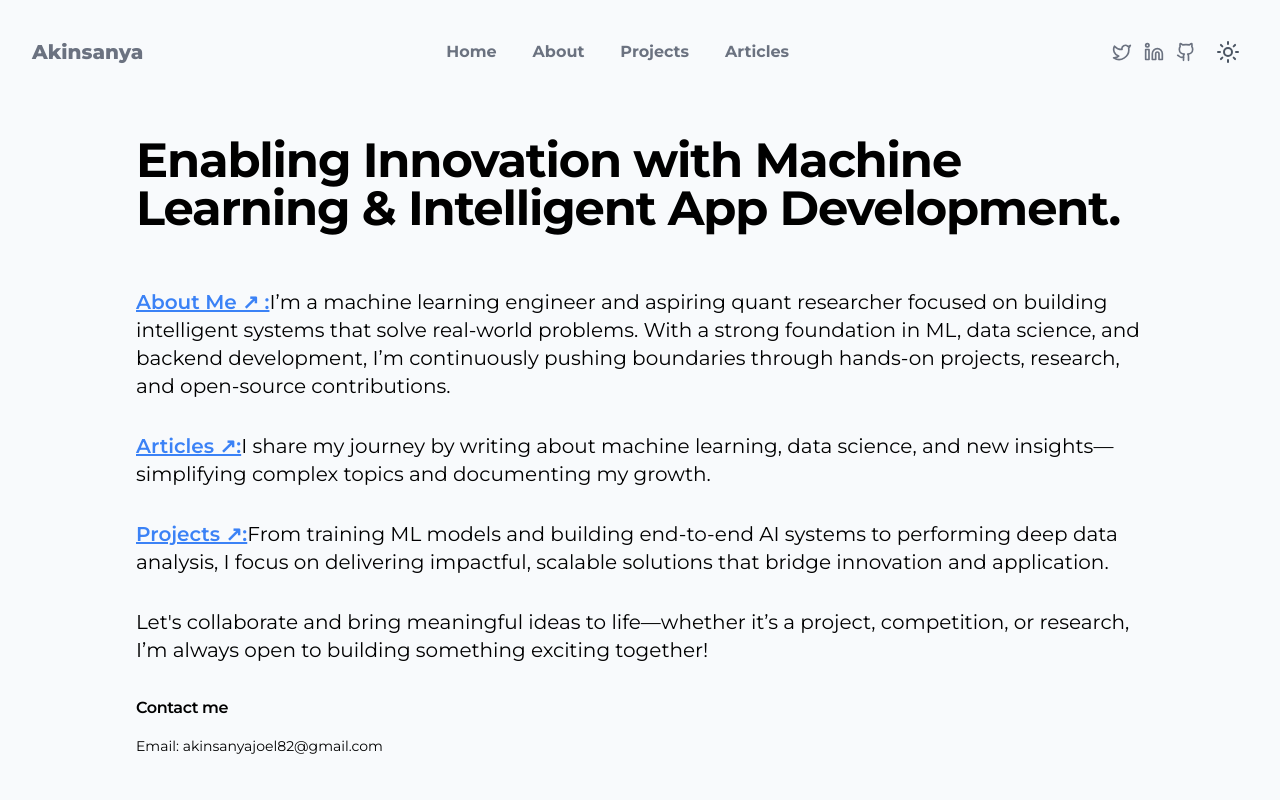
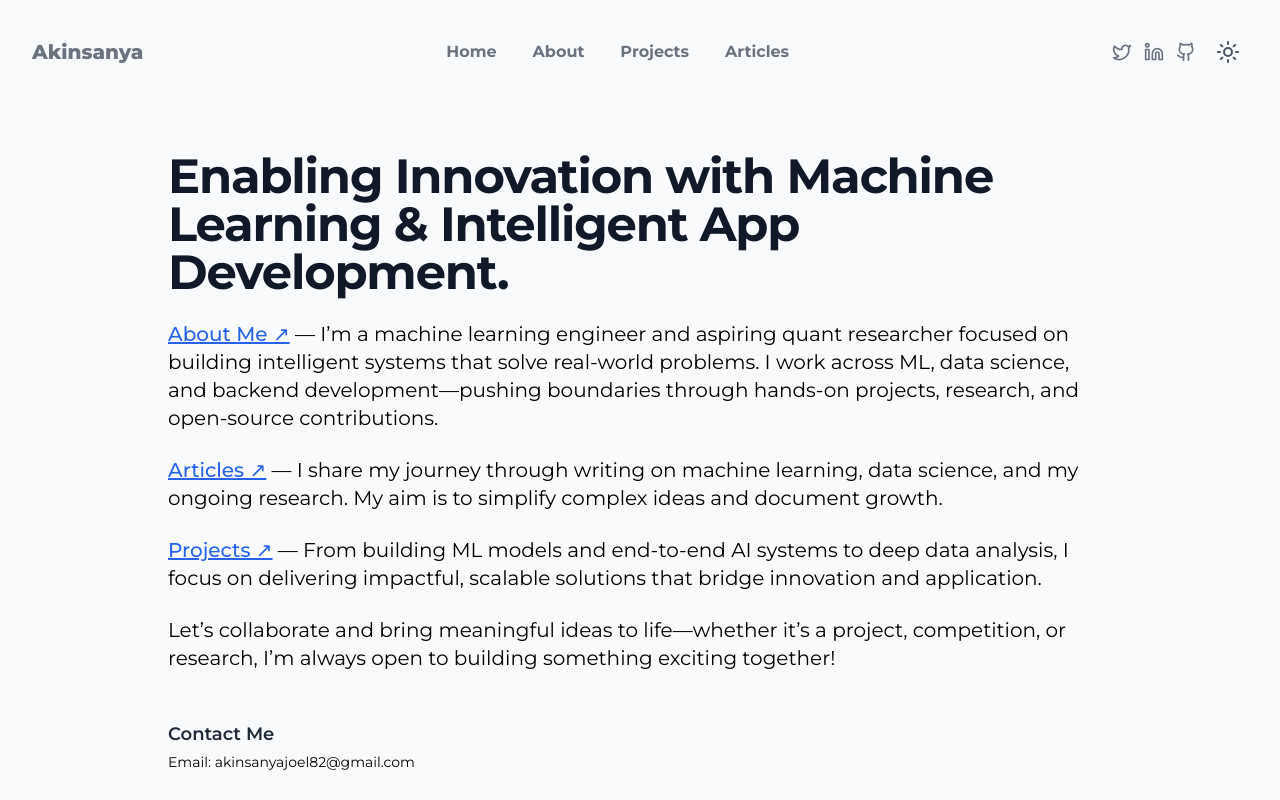
Before and after one commit to kiojoel/akinsanya, a Next.js app: page / in a window 1280 px wide. Shown: the top 800 px of the page. Built offline with nearby package versions, Linux system fonts and the light colour scheme.

Commit message:
improve design

```diff
--- a/app/auth-debug/page.tsx
+++ /dev/null
@@ -1,69 +0,0 @@
-// FILE: app/auth-debug/page.tsx
-import { getServerSession } from "next-auth/next";
-import { authOptions } from "@/lib/auth";
-
-export default async function AuthDebugPage() {
-  const session = await getServerSession(authOptions);
-  const sessionUsername = session?.user?.name || "Not Logged In";
-  const envAdminUsername = process.env.ADMIN_GITHUB_USERNAME || "Not Set";
-  const isMatch = sessionUsername === envAdminUsername;
-
-  return (
-    <main
-      style={{
-        padding: "2rem",
-        fontFamily: "monospace",
-        color: "white",
-        lineHeight: "1.8",
-      }}
-    >
-      <h1>Auth Debug Details</h1>
-      <p>This page shows the live values on the Vercel server.</p>
-
-      <div
-        style={{
-          background: "#222",
-          padding: "1rem",
-          borderRadius: "8px",
-          marginTop: "1rem",
-        }}
-      >
-        <h2>Session Username:</h2>
-        <pre style={{ color: "#7fdbff" }}>{`"${sessionUsername}"`}</pre>
-      </div>
-
-      <div
-        style={{
-          background: "#222",
-          padding: "1rem",
-          borderRadius: "8px",
-          marginTop: "1rem",
-        }}
-      >
-        <h2>Vercel Environment Variable (ADMIN_GITHUB_USERNAME):</h2>
-        <pre style={{ color: "#ffb347" }}>{`"${envAdminUsername}"`}</pre>
-      </div>
-
-      <div
-        style={{
-          background: "#222",
-          padding: "1rem",
-          borderRadius: "8px",
-          marginTop: "1rem",
-        }}
-      >
-        <h2>Do they match?</h2>
-        <pre
-          style={{ fontSize: "1.5rem", color: isMatch ? "#39ff14" : "#ff4136" }}
-        >
-          {isMatch ? "✅ YES" : "❌ NO"}
-        </pre>
-        <p>
-          {isMatch
-            ? "The names match. The /admin page should work."
-            : "The names DO NOT match. This is why the redirect is happening. Check for typos or extra spaces in the Vercel environment variable setting."}
-        </p>
-      </div>
-    </main>
-  );
-}
--- a/app/page.tsx
+++ b/app/page.tsx
@@ -1,55 +1,63 @@
 export default function Home() {
   return (
-    <div className="max-w-7xl pl-7 md:px-10 mx-auto mt-8 flex flex-col gap-4">
-      <h1
-        className=" scroll-m-20 text-4xl font-bold tracking-tight lg:text-5xl mb-4`
-        "
-      >
+    <div className="max-w-5xl mx-auto px-6 md:px-10 mt-12 flex flex-col gap-6">
+      <h1 className="text-4xl md:text-5xl font-bold leading-tight tracking-tight text-gray-900">
         Enabling Innovation with Machine Learning & Intelligent App Development.
       </h1>
-      <h4 className="scroll-m-20 text-xl font-semibold tracking-tight mb-6"></h4>
-      <p className="text-xl text-muted-foreground mb-4">
-        <a className="text-blue-500 underline font-semibold" href="/about">
-          About Me &#x2197; :
+
+      <p className="text-lg md:text-xl text-muted-foreground">
+        <a
+          href="/about"
+          className="text-blue-600 hover:text-blue-800 font-medium underline"
+        >
+          About Me ↗
         </a>
-        I’m a machine learning engineer and aspiring quant researcher focused on
-        building intelligent systems that solve real-world problems. With a
-        strong foundation in ML, data science, and backend development, I’m
-        continuously pushing boundaries through hands-on projects, research, and
-        open-source contributions.
+        &nbsp;— I’m a machine learning engineer and aspiring quant researcher
+        focused on building intelligent systems that solve real-world problems.
+        I work across ML, data science, and backend development—pushing
+        boundaries through hands-on projects, research, and open-source
+        contributions.
       </p>
 
-      <p className="text-xl text-muted-foreground mb-4">
-        <a className="text-blue-500 underline font-semibold" href="/articles">
-          Articles &#x2197;:
+      <p className="text-lg md:text-xl text-muted-foreground">
+        <a
+          href="/articles"
+          className="text-blue-600 hover:text-blue-800 font-medium underline"
+        >
+          Articles ↗
         </a>
-        I share my journey by writing about machine learning, data science, and
-        new insights—simplifying complex topics and documenting my growth.
-      </p>
-      <p className="text-xl text-muted-foreground mb-4">
-        <a className="text-blue-500 underline font-semibold" href="/projects">
-          Projects &#x2197;:
-        </a>
-        From training ML models and building end-to-end AI systems to performing
-        deep data analysis, I focus on delivering impactful, scalable solutions
-        that bridge innovation and application.
+        &nbsp;— I share my journey through writing on machine learning, data
+        science, and my ongoing research. My aim is to simplify complex ideas
+        and document growth.
       </p>
 
-      <p className="text-xl text-muted-foreground mb-4">
-        Let&apos;s collaborate and bring meaningful ideas to life—whether it’s a
+      <p className="text-lg md:text-xl text-muted-foreground">
+        <a
+          href="/projects"
+          className="text-blue-600 hover:text-blue-800 font-medium underline"
+        >
+          Projects ↗
+        </a>
+        &nbsp;— From building ML models and end-to-end AI systems to deep data
+        analysis, I focus on delivering impactful, scalable solutions that
+        bridge innovation and application.
+      </p>
+
+      <p className="text-lg md:text-xl text-muted-foreground">
+        Let’s collaborate and bring meaningful ideas to life—whether it’s a
         project, competition, or research, I’m always open to building something
         exciting together!
       </p>
 
-      <h5 className="font-semibold tracking-tight">Contact me</h5>
-      <p className="text-sm text-muted-foreground">
+      <div className="mt-6">
+        <h5 className="text-lg font-semibold text-gray-800 mb-1">Contact Me</h5>
         <a
-          className="block hover:text-blue-700"
+          className="text-sm text-muted-foreground hover:text-blue-700 block"
           href="mailto:akinsanyajoel82@gmail.com"
         >
           Email: akinsanyajoel82@gmail.com
         </a>
-      </p>
+      </div>
     </div>
   );
 }
```
